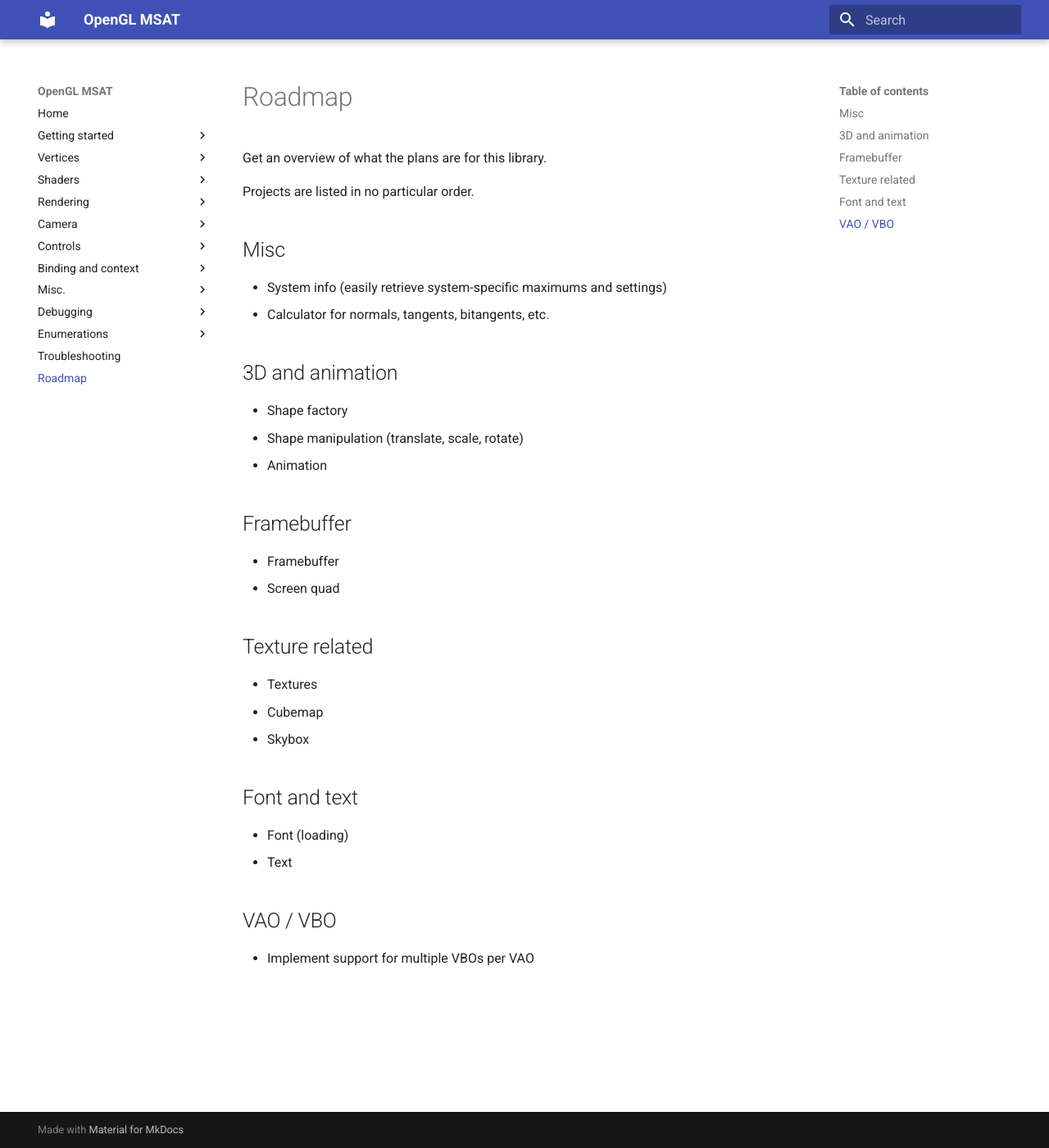
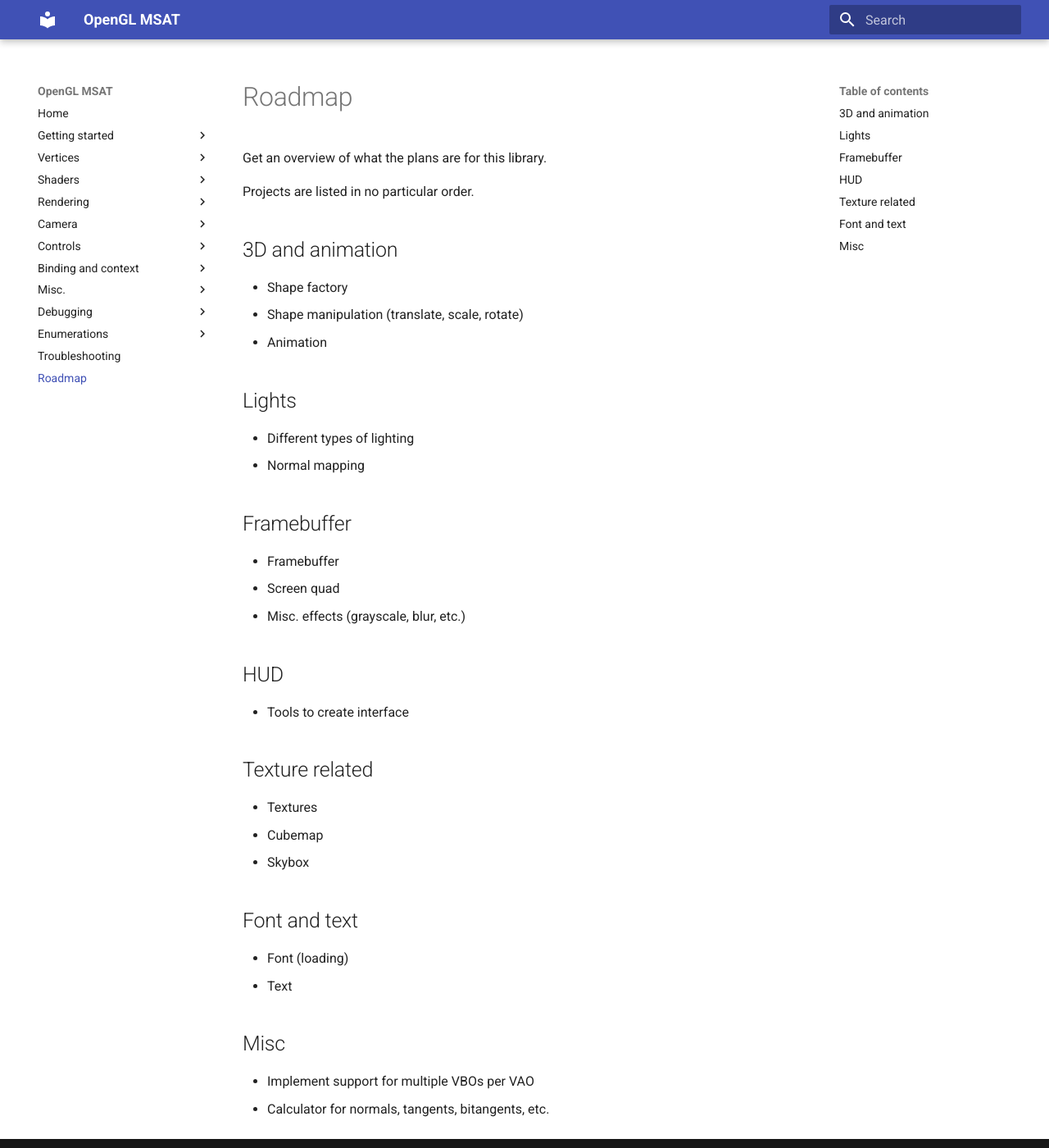
Before and after one commit to markhj/opengl-msat, an MkDocs documentation site: the page built from docs/roadmap.md, in a window 1280 px wide and 1400 px high. Shown: the whole window at 82% size. Built offline with MkDocs 1.6.1 and Material for MkDocs 9.7.7, drawn with Linux system fonts in a browser that asks for light colours.

Commit message:
Updated roadmap

```diff
--- a/docs/roadmap.md
+++ b/docs/roadmap.md
@@ -4,18 +4,22 @@ Get an overview of what the plans are for this library.
 
 Projects are listed in no particular order.
 
-## Misc
-- System info (easily retrieve system-specific maximums and settings)
-- Calculator for normals, tangents, bitangents, etc.
-
 ## 3D and animation
 - Shape factory
 - Shape manipulation (translate, scale, rotate)
 - Animation
 
+## Lights
+- Different types of lighting
+- Normal mapping
+
 ## Framebuffer
 - Framebuffer
 - Screen quad
+  - Misc. effects (grayscale, blur, etc.)
+
+## HUD
+- Tools to create interface
 
 ## Texture related
 - Textures
@@ -26,5 +30,6 @@ Projects are listed in no particular order.
 - Font (loading)
 - Text
 
-## VAO / VBO
+## Misc
 - Implement support for multiple VBOs per VAO
+- Calculator for normals, tangents, bitangents, etc.
```
